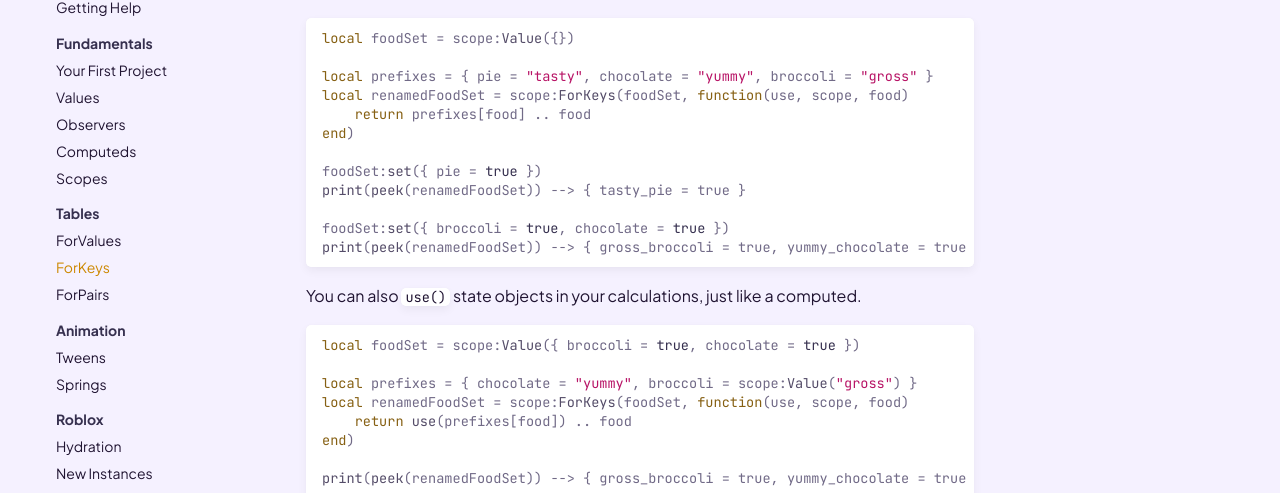
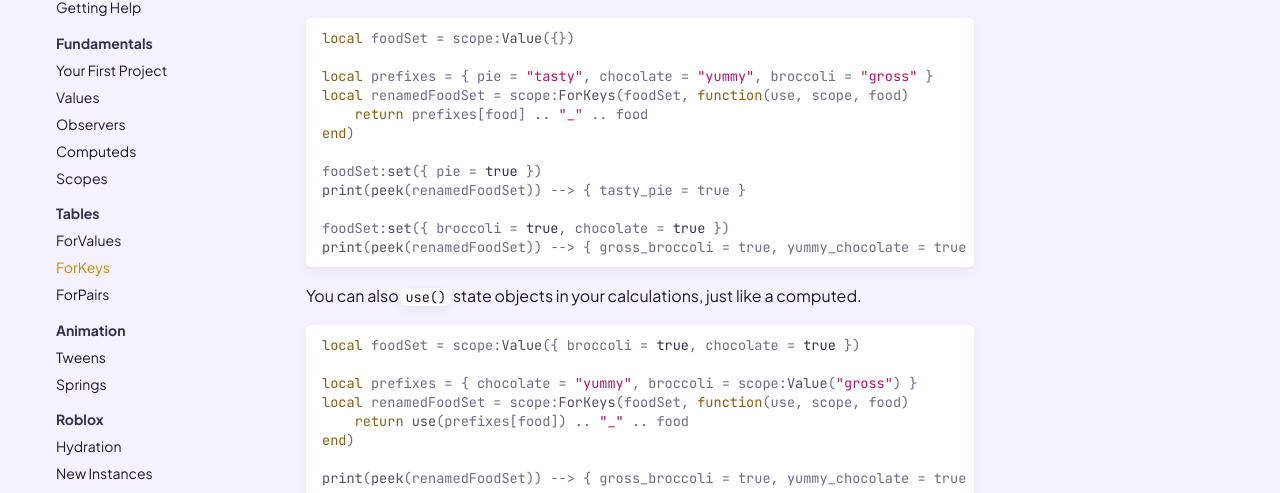
Before and after one commit to dphfox/Fusion, an MkDocs documentation site: the page built from docs/tutorials/tables/forkeys.md, in a window 1280 px wide and 900 px high, scrolled down 994 px. Shown: the part 155-648 px from the top of the window. Built offline with MkDocs 1.6.1 and Material for MkDocs 9.7.7, drawn with Linux system fonts in a browser that asks for light colours; comment, search, counter and statistics services are not loaded; the version menu is left out.

Commit message:
missing-underscore-in-concat

```diff
--- a/docs/tutorials/tables/forkeys.md
+++ b/docs/tutorials/tables/forkeys.md
@@ -51,7 +51,7 @@ local foodSet = scope:Value({})
 
 local prefixes = { pie = "tasty", chocolate = "yummy", broccoli = "gross" }
 local renamedFoodSet = scope:ForKeys(foodSet, function(use, scope, food)
-	return prefixes[food] .. food
+	return prefixes[food] .. "_" .. food
 end)
 
 foodSet:set({ pie = true })
@@ -68,7 +68,7 @@ local foodSet = scope:Value({ broccoli = true, chocolate = true })
 
 local prefixes = { chocolate = "yummy", broccoli = scope:Value("gross") }
 local renamedFoodSet = scope:ForKeys(foodSet, function(use, scope, food)
-	return use(prefixes[food]) .. food
+	return use(prefixes[food]) .. "_" .. food
 end)
 
 print(peek(renamedFoodSet)) --> { gross_broccoli = true, yummy_chocolate = true }
```
